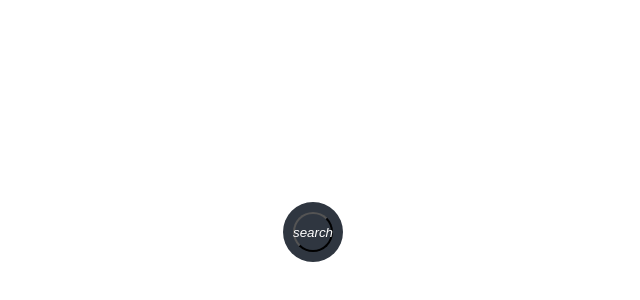
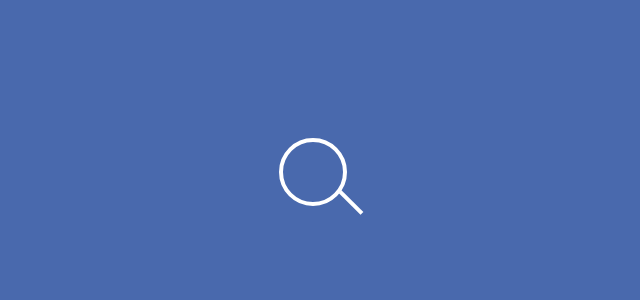
Before and after one commit to Saif3n/usertime, a React (Create React App) app: page / in a window 1280 px wide. Shown: the part 228-528 px from the top of the page, without its empty margins (327-967 px from the left). Built offline with nearby package versions, Linux system fonts and the light colour scheme; a web font is replaced by a local one.

Commit message:
working results with new searcbar

```diff
--- a/src/App.css
+++ b/src/App.css
@@ -1,59 +1,72 @@
-body {
-  background-image: linear-gradient(to right , #cb2d3e , #ef473a);
+* {
+  padding: 0;
+  margin: 0;
+  box-sizing: 0;
 }
 
-.searchBox {
+body {
+  background: #4969ad;
+}
+
+.middle {
   position: absolute;
   top: 50%;
   left: 50%;
-  transform:  translate(-50%,50%);
-  background: #2f3640;
-  height: 40px;
-  border-radius: 40px;
-  padding: 10px;
-
+  transform: translate(-50%, -50%);
 }
-
-.searchBox:hover > .searchInput {
-  width: 240px;
-  padding: 0 6px;
+.input {
+  width: 60px;
+  height: 60px;
+  background: none;
+  border-radius: 50px;
+  border: 4px solid #fff;
+  outline: none;
+  transition: width 0.4s ease-in-out, border-radius 0.8s ease-in-out,
+    padding 0.2s;
+  transition-delay: 0.4s;
+  color: #fff;
+  font-size: 20px;
 }
-
-.searchBox:hover > .searchButton {
-background: white;
-color : #2f3640;
+.inclicked {
+  width: 360px;
+  border-radius: 0;
+  padding: 0 1rem;
 }
-
-.searchButton {
-  color: white;
-  float: right;
-  width: 40px;
-  height: 40px;
-  border-radius: 50%;
-  background: #2f3640;
-  display: flex;
-  justify-content: center;
-  align-items: center;
-  transition: 0.4s;
+.btn {
+  position: absolute;
+  width: 65px;
+  height: 64px;
+  top: 0;
+  right: 0;
+  background: none;
+  border: none;
+  outline: none;
+  cursor: pointer;
 }
-
-.searchInput {
-  border:none;
-  background: none;
-  outline:none;
-  float:left;
-  padding: 0;
-  color: white;
-  font-size: 16px;
-  transition: 0.4s;
-  line-height: 40px;
-  width: 0px;
-
+.btn::before {
+  content: '';
+  width: 4px;
+  height: 31px;
+  background: #fff;
+  position: absolute;
+  transform: rotate(-45deg);
+  bottom: -16px;
+  right: -6px;
+  transition: 0.3s;
 }
-
-@media screen and (max-width: 620px) {
-.searchBox:hover > .searchInput {
-  width: 150px;
-  padding: 0 6px;
+.close::after,
+.close::before {
+  content: '';
+  width: 4px;
+  height: 34px;
+  background: #fff;
+  position: absolute;
+  bottom: 12px;
+  right: 28px;
 }
+.close::before {
+  transform: rotate(-45deg);
 }
+.close::after {
+  transform: rotate(45deg);
+}
--- a/src/pages/Home.js
+++ b/src/pages/Home.js
@@ -7,36 +7,74 @@ const SearchBar = () => {
   const [selectedResult, setSelectedResult] = useState(null);
   const resultsRef = useRef(null);
 
+  const exampleResults = [
+    "apple",
+    "banana",
+    "cherry",
+    "date",
+    "elderberry",
+    "fig",
+    "grape",
+    "honeydew",
+    "jackfruit",
+    "kiwi",
+    "lemon",
+    "mango",
+    "nectarine",
+    "orange",
+    "peach",
+    "quince",
+    "raspberry",
+    "strawberry",
+    "tangerine",
+    "watermelon"
+  ];
+
   useEffect(() => {
-    if (showResults && resultsRef.current) {
-      resultsRef.current.style.height = `${resultsRef.current.scrollHeight}px`;
-    } else if (!showResults && resultsRef.current) {
-      resultsRef.current.style.height = '0';
-      setSelectedResult(null);
+    if (searchValue.length > 0) {
+      setShowResults(true);
+    } else {
+      setShowResults(false);
     }
-  }, [showResults]);
+  }, [searchValue]);
 
   const handleSearchChange = (event) => {
     setSearchValue(event.target.value);
-    setShowResults(event.target.value.length > 0);
   };
 
   const handleResultClick = (result) => {
-    setSelectedResult(result);
-    setSearchValue(result);
-    setShowResults(false);
+
+
+    const btn = document.querySelector('.btn'),
+    input = document.querySelector('.input');
+
+    btn.classList.toggle('close');
+    input.classList.toggle('inclicked');
   };
 
+  const resultsList = exampleResults.filter((result) => {
+    return result.toLowerCase().includes(searchValue.toLowerCase());
+  }).map((result) => {
+    return (
+      <li key={result} >
+        {result}
+      </li>
+    );
+  });
+
   return (
-    <div class="searchBox">
-      <input class="searchInput" type="text" name="" placeholder="Search"/>
-        <button class="searchButton" href="#">
-          <i class="material-icons">
-            search
-          </i>
-        </button>
+    <div className="search-container">
+      <div className="middle">
+        <input className="input" type="text" value={searchValue} onChange={handleSearchChange} />
+        <button className="btn" onClick={handleResultClick}></button>
+      </div>
+      {showResults && (
+        <div ref={resultsRef} className="search-results">
+          <ul>{resultsList}</ul>
+        </div>
+      )}
+      {selectedResult && <div className="selected-result">Selected Result: {selectedResult}</div>}
     </div>
-
   );
 };
 
```
